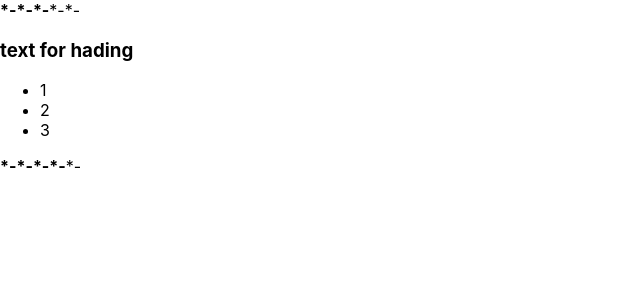
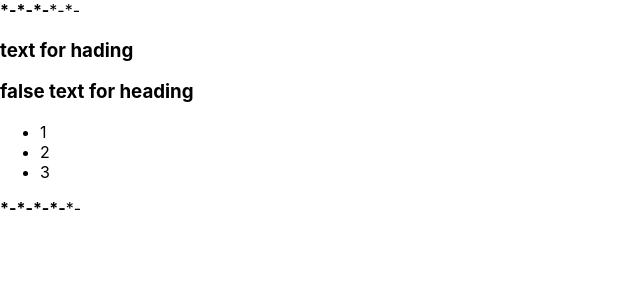
Before and after one commit to 0603anton/incub_temp, a React (Create React App) app: page / in a window 1280 px wide. Shown: the top 300 px of the page, without its empty margins (0-640 px from the left). Built offline with nearby package versions, Linux system fonts and the light colour scheme.

Commit message:
add type of props for accordion, rating and app component

```diff
--- a/src/App.tsx
+++ b/src/App.tsx
@@ -8,7 +8,8 @@ function App() {
     return (
         <div className="App">
             <Rating value={3}/>
-            <Accordion value={`text for hading`}/>
+            <Accordion value={`text for hading`} collapsed={true}/>
+            <Accordion value={`false text for heading`} collapsed={false}/>
             <Rating value={4}/>
         </div>
     );
--- a/src/components/Accordion/Accordion.tsx
+++ b/src/components/Accordion/Accordion.tsx
@@ -1,6 +1,18 @@
 import React from "react";
 
-function Accordion(props:any) {
+type AccordionPropsType = {
+    value: string,
+    collapsed: boolean;
+}
+
+function Accordion(props: AccordionPropsType) {
+    if (props.collapsed) {
+        return (
+            <div>
+                <AccordionTitle newvalue={props.value}/>
+            </div>
+        );
+    } else {
         return (
             <div>
                 <AccordionTitle newvalue={props.value}/>
@@ -8,8 +20,9 @@ function Accordion(props:any) {
             </div>
         );
     }
+}
 
-function AccordionTitle(props:any) {
+function AccordionTitle(props: any) {
     return (
         <h3>
             {props.newvalue}
--- a/src/components/Rating/Rating.tsx
+++ b/src/components/Rating/Rating.tsx
@@ -1,6 +1,10 @@
 import React from "react";
 
-export function Rating(props: any) {
+type RatingPropsType = {
+    value: 0|1|2|3|4|5
+}
+
+export function Rating(props: RatingPropsType) {
     if (props.value === 1){
         return (
             <div>
@@ -56,8 +60,12 @@ export function Rating(props: any) {
     );
 }
 
-function Star(props: any) {
-    if (props.selected === true) {
+type StarPropsType = {
+    selected: boolean
+}
+
+function Star(props: StarPropsType) {
+    if (props.selected) {
         return (
             <span>
             <b>*-</b>
```
Lines whose indentation alone changed are shown as unchanged.
